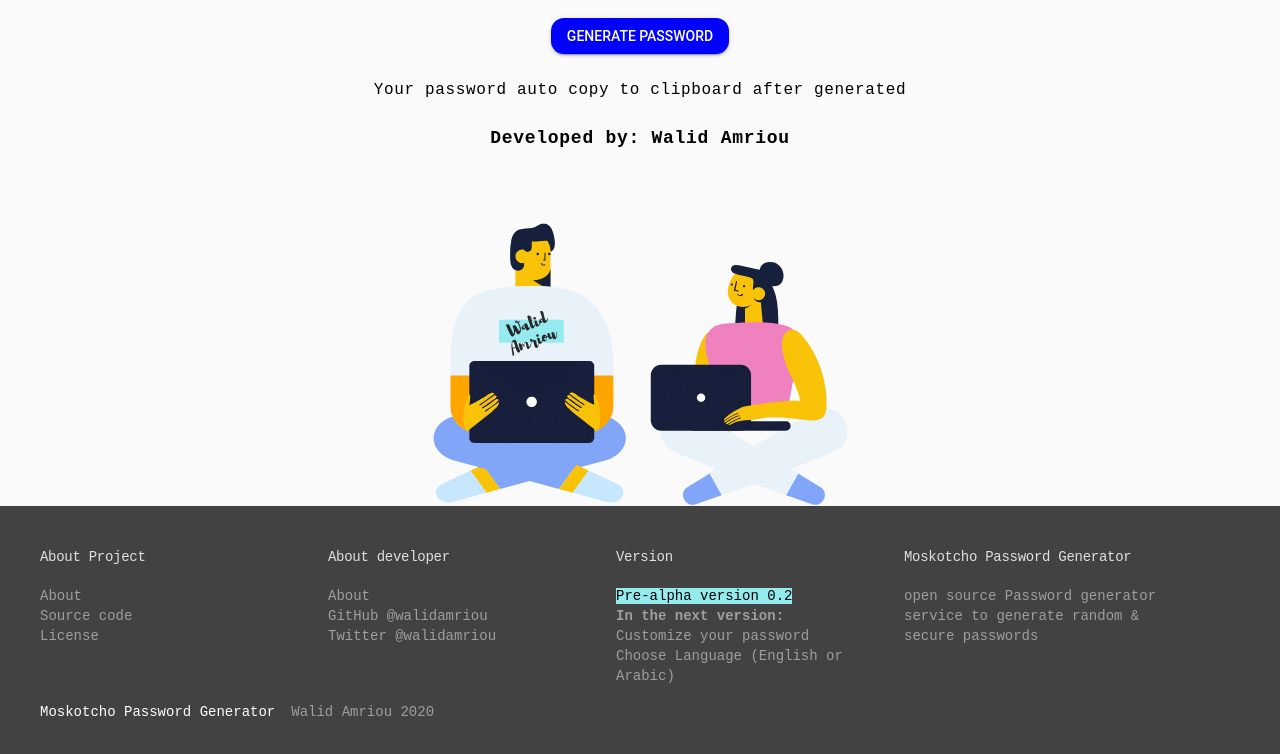
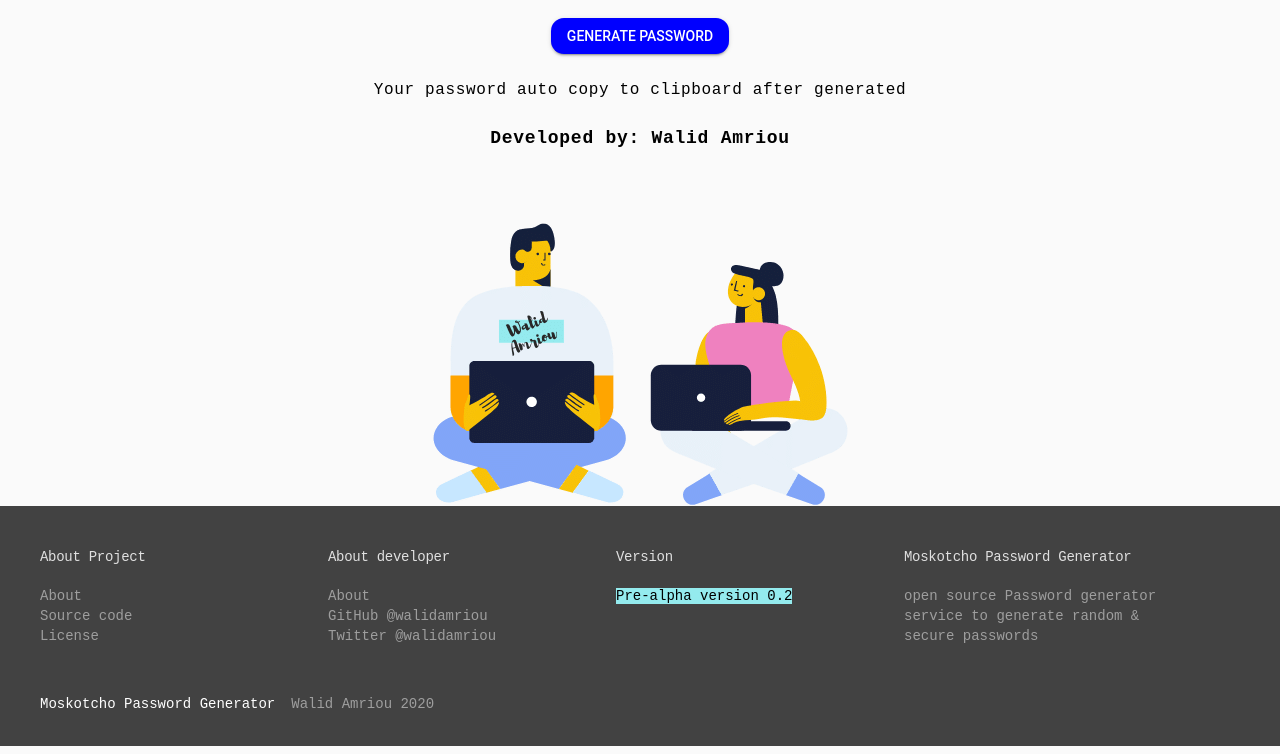
Before and after one commit to walidamriou/Moskotcho_Password_Generator, a plain HTML site: page index.html in a window 1280 px wide. Shown: the part 549-1303 px from the top of the page. Drawn offline with nearby package versions, Linux system fonts and the light colour scheme.

Commit message:
Remove next version info

```diff
--- a/index.html
+++ b/index.html
@@ -246,9 +246,6 @@
         <h1 class="mdl-mega-footer__heading">Version</h1>
           <mark>Pre-alpha version 0.2 </mark>
           <br>
-          <b>In the next version:</b> <br>
-          Customize your password<br>
-          Choose Language (English or Arabic)
       </div>
 
       <div class="mdl-mega-footer__drop-down-section">
```
